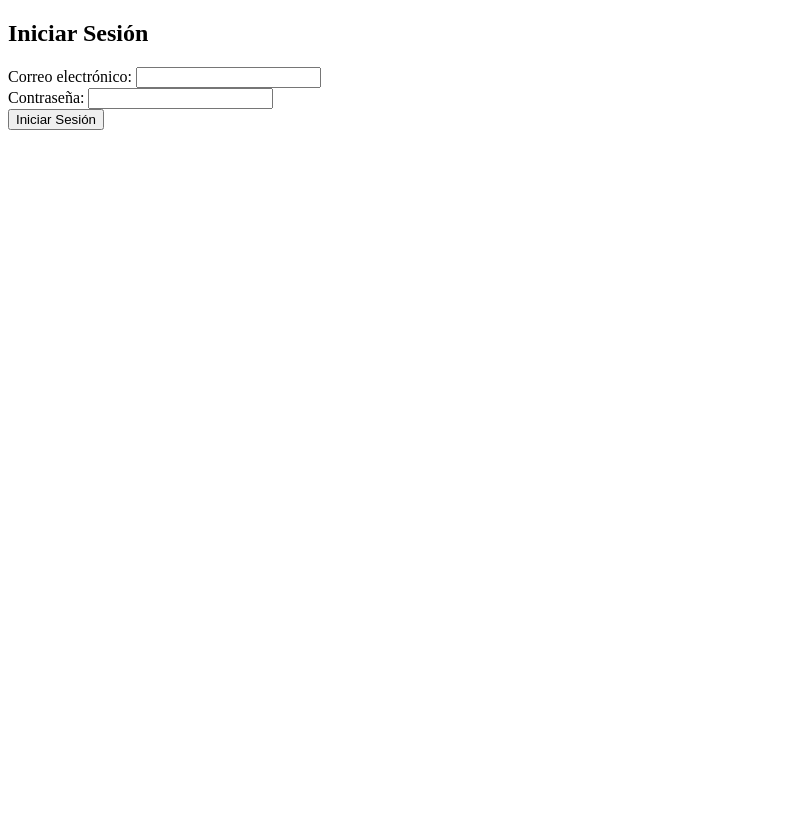
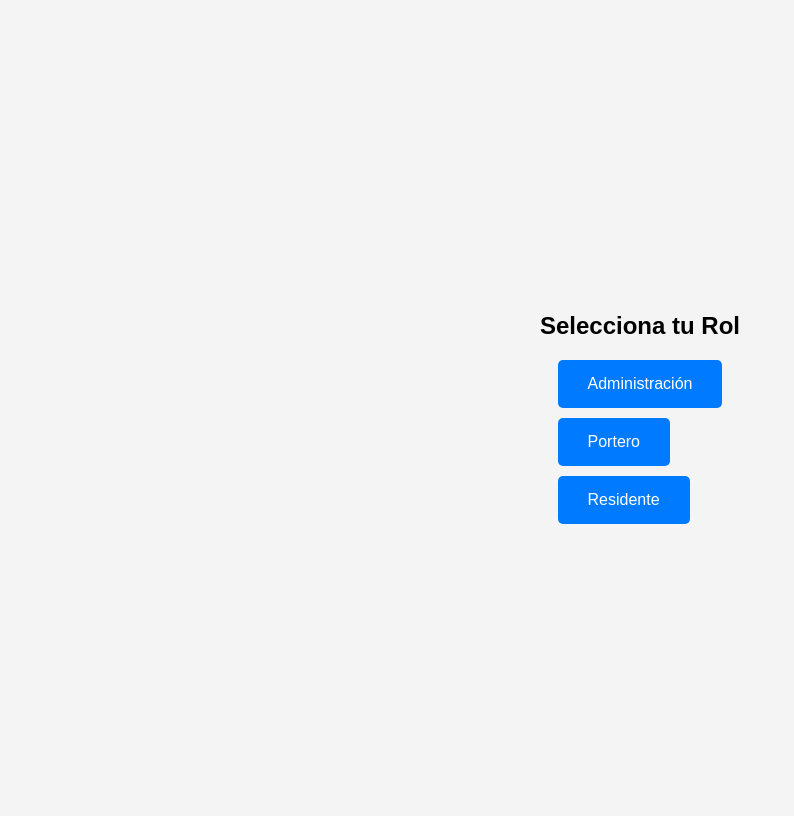
Before and after one commit to Camus0023/P1, a Django app: page / in a window 1280 px wide. Shown: the whole page, without its empty margins (0-794 px from the left). Before the commit the page ends 130 px from the top, so only its background shows below. Run offline with Django 5.2, Linux system fonts and the light colour scheme.

Commit message:
no login

```diff
--- a/usuarios/templates/usuarios/login.html
+++ b/usuarios/templates/usuarios/login.html
@@ -2,24 +2,53 @@
 <html lang="es">
 <head>
     <meta charset="UTF-8">
-    <title>Iniciar Sesión</title>
+    <meta name="viewport" content="width=device-width, initial-scale=1.0">
+    <title>Seleccionar Rol</title>
+    <style>
+        body {
+            display: flex;
+            flex-direction: column;
+            justify-content: center;
+            align-items: center;
+            height: 100vh;
+            font-family: Arial, sans-serif;
+            background-color: #f4f4f4;
+        }
+        h2 {
+            margin-bottom: 20px;
+        }
+        .button-container {
+            display: flex;
+            flex-direction: column;
+            gap: 10px;
+        }
+        button {
+            padding: 15px 30px;
+            font-size: 16px;
+            cursor: pointer;
+            border: none;
+            border-radius: 5px;
+            background-color: #007BFF;
+            color: white;
+            transition: background-color 0.3s;
+        }
+        button:hover {
+            background-color: #0056b3;
+        }
+    </style>
 </head>
 <body>
-    <h2>Iniciar Sesión</h2>
-    <form method="POST" action="{% url 'login' %}">
-        {% csrf_token %}
-        <label for="email">Correo electrónico:</label>
-        <input type="email" name="email" required>
-        <br>
-        <label for="password">Contraseña:</label>
-        <input type="password" name="password" required>
-        <br>
-        <button type="submit">Iniciar Sesión</button>
-    </form>
-    {% if messages %}
-        {% for message in messages %}
-            <p style="color: red;">{{ message }}</p>
-        {% endfor %}
-    {% endif %}
+    <h2>Selecciona tu Rol</h2>
+    <div class="button-container">
+        <form action="{% url 'administracion_dashboard' %}" method="get">
+            <button type="submit">Administración</button>
+        </form>
+        <form action="{% url 'portero_dashboard' %}" method="get">
+            <button type="submit">Portero</button>
+        </form>
+        <form action="{% url 'residente_dashboard' %}" method="get">
+            <button type="submit">Residente</button>
+        </form>
+    </div>
 </body>
 </html>
--- a/usuarios/views.py
+++ b/usuarios/views.py
@@ -9,18 +9,7 @@ from django.contrib import messages
 
 
 def user_login(request):
-    if request.method == 'POST':
-        email = request.POST['email']
-        password = request.POST['password']
-        user = authenticate(request, username=email, password=password)  # Aquí 'username' es el email
-        if user is not None:
-            login(request, user)
-            return redirect('dashboard')
-        else:
-            messages.error(request, 'Credenciales inválidas. Inténtalo de nuevo.')
     return render(request, 'usuarios/login.html')
-
-
 
 
 def dashboard(request):
```
Also changed, not shown: usuarios/migrations/0002_usuario_groups_usuario_is_active_usuario_is_staff_and_more.py (added).
